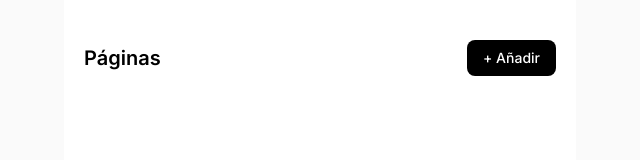
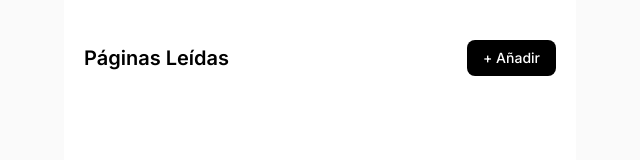
Before and after one commit to jositopg/paginasleidas, a React (Vite) app: page / in a window 1280 px wide. Shown: the top 160 px of the page, without its empty margins (320-960 px from the left). Built offline with nearby package versions, Linux system fonts and the light colour scheme.

Commit message:
Rename app to Páginas Leídas

```diff
--- a/index.html
+++ b/index.html
@@ -4,7 +4,7 @@
     <meta charset="UTF-8" />
     <link rel="icon" type="image/svg+xml" href="/favicon.svg" />
     <meta name="viewport" content="width=device-width, initial-scale=1.0" />
-    <title>Páginas</title>
+    <title>Páginas Leídas</title>
   </head>
   <body>
     <div id="root"></div>
--- a/src/components/HomeView.jsx
+++ b/src/components/HomeView.jsx
@@ -18,7 +18,7 @@
     <div className="min-h-screen bg-white max-w-lg mx-auto">
       {/* Header */}
       <div className="flex items-center justify-between px-5 pt-10 pb-6">
-        <h1 className="text-xl font-semibold text-black">Páginas</h1>
+        <h1 className="text-xl font-semibold text-black">Páginas Leídas</h1>
         <button
           onClick={onAdd}
           className="bg-black text-white text-sm px-4 py-2 rounded-lg font-medium hover:bg-gray-800 transition-colors"
```
